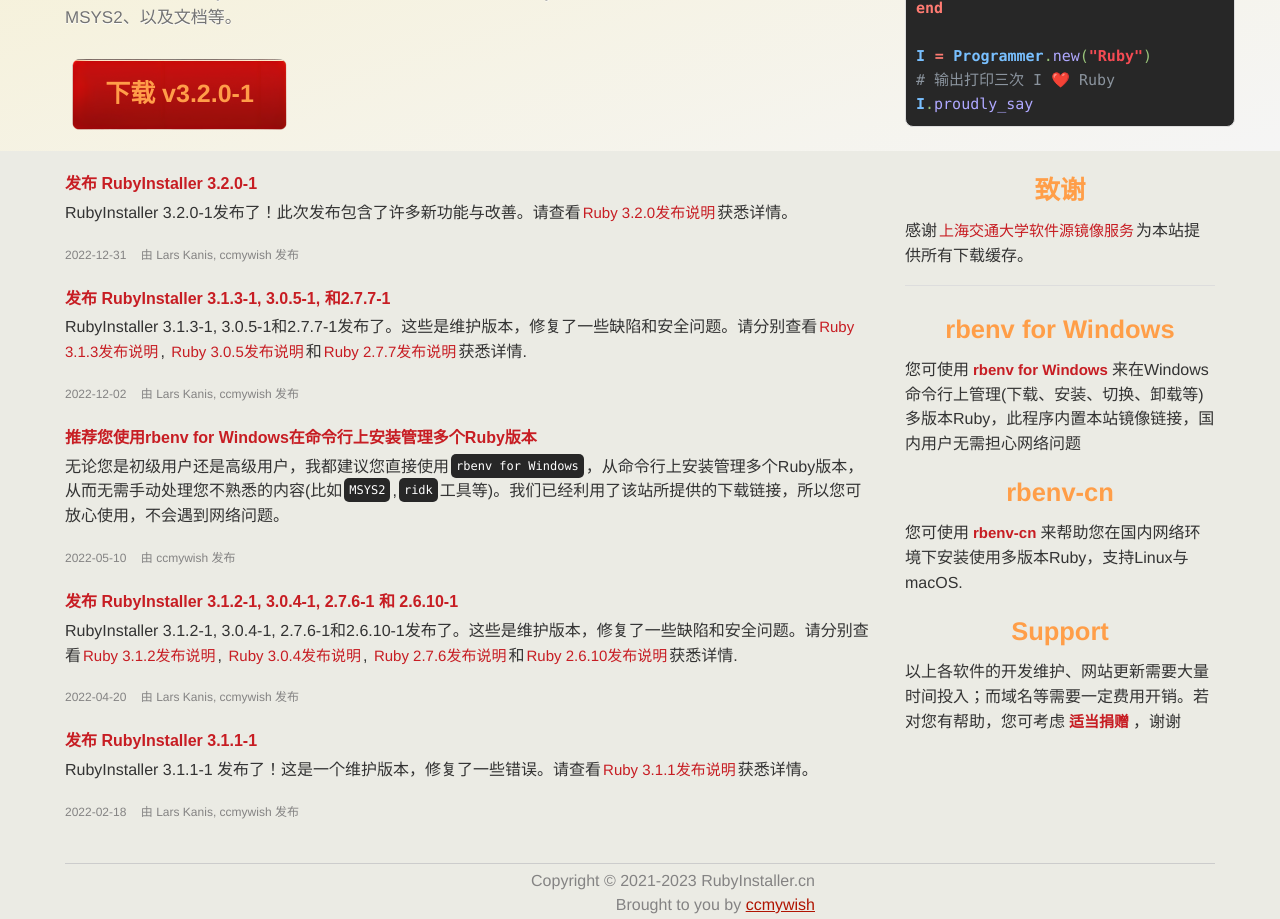
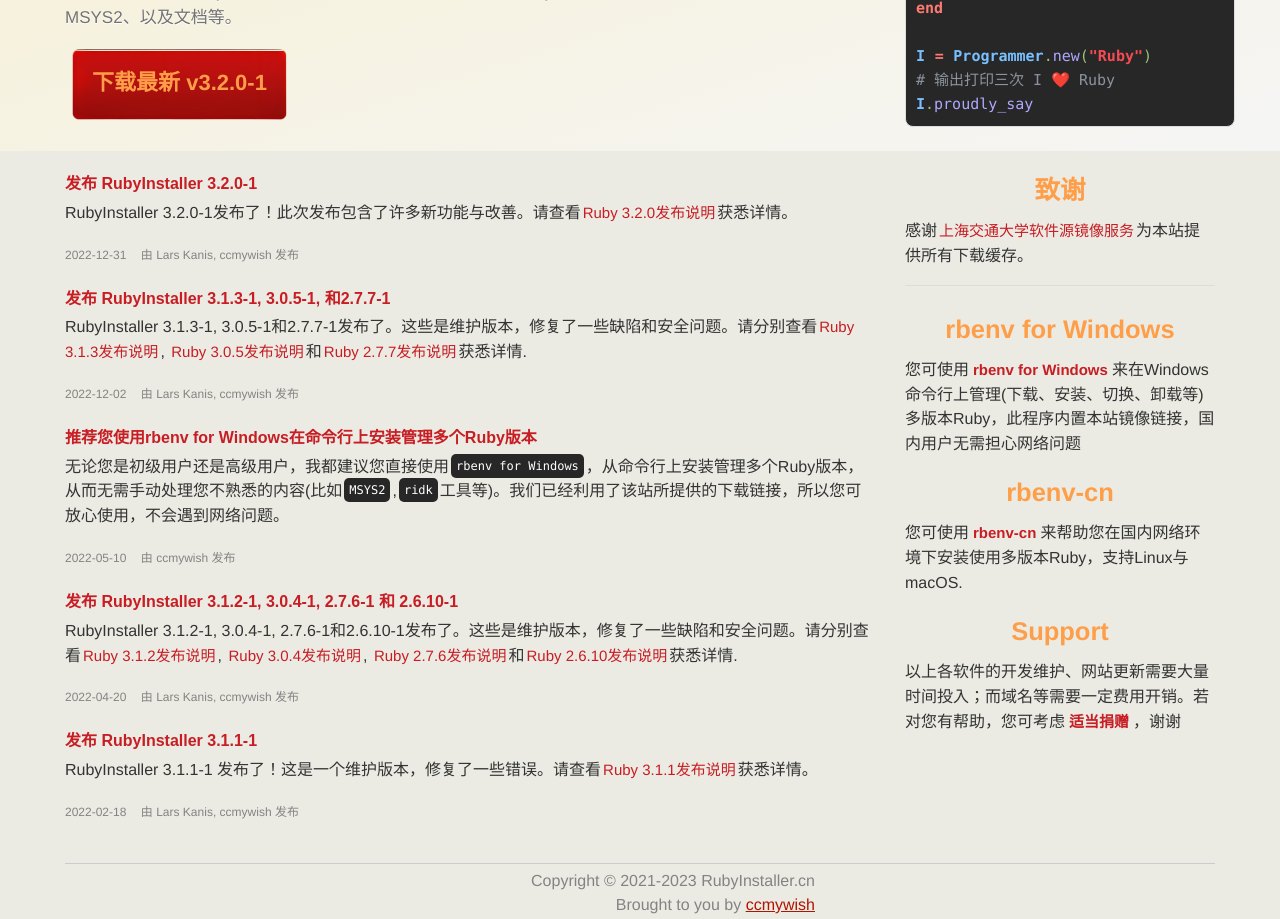
Before and after one commit to ccmywish/RubyInstaller.cn, a Jekyll site: the page built from index.md, in a window 1280 px wide. Shown: the part 320-1239 px from the top of the page. Built offline with Jekyll 4.4.1, drawn with Linux system fonts in a browser that asks for light colours.

Commit message:
Add keyword 'latest' to index page download button and adjust CSS accordingly
Why:
Notify users that this is the latest version explicitly

```diff
--- a/_includes/intro.html
+++ b/_includes/intro.html
@@ -13,7 +13,7 @@
         <div id="download_btn">
           <a href="{{ site.data.downloads[0].href }}">
             {% assign latest_ruby_name = site.data.downloads[0].name | split: " " %}
-            <span>下载 v{{ latest_ruby_name[1] }}</span>
+            <span>下载最新 v{{ latest_ruby_name[1] }}</span>
           </a>
         </div>
       </div>
--- a/styles/site.css
+++ b/styles/site.css
@@ -478,7 +478,7 @@ div#intro-container a {
 /* 第二段介绍文字 */
 #intro-p2 {
         font-size: 17px;
-        margin: 35px 0px 20px 0px;
+        margin: 35px 0px 10px 0px;
 }
 
 div#intro p {
@@ -509,9 +509,9 @@ div#intro h1 {
 
 /* 首页中的下载按钮 */
 div#download_btn span {
-        font-size: 25px;
+        font-size: 22px;
         font-weight:bold;
-        line-height: 3.3;  /* 调整相对于<a>上边沿的距离 */
+        line-height: 3.7;  /* 调整相对于<a>上边沿的距离 */
         color: #ff9d49;  /* 鞭炮爆竹色 */
 }
 
```
